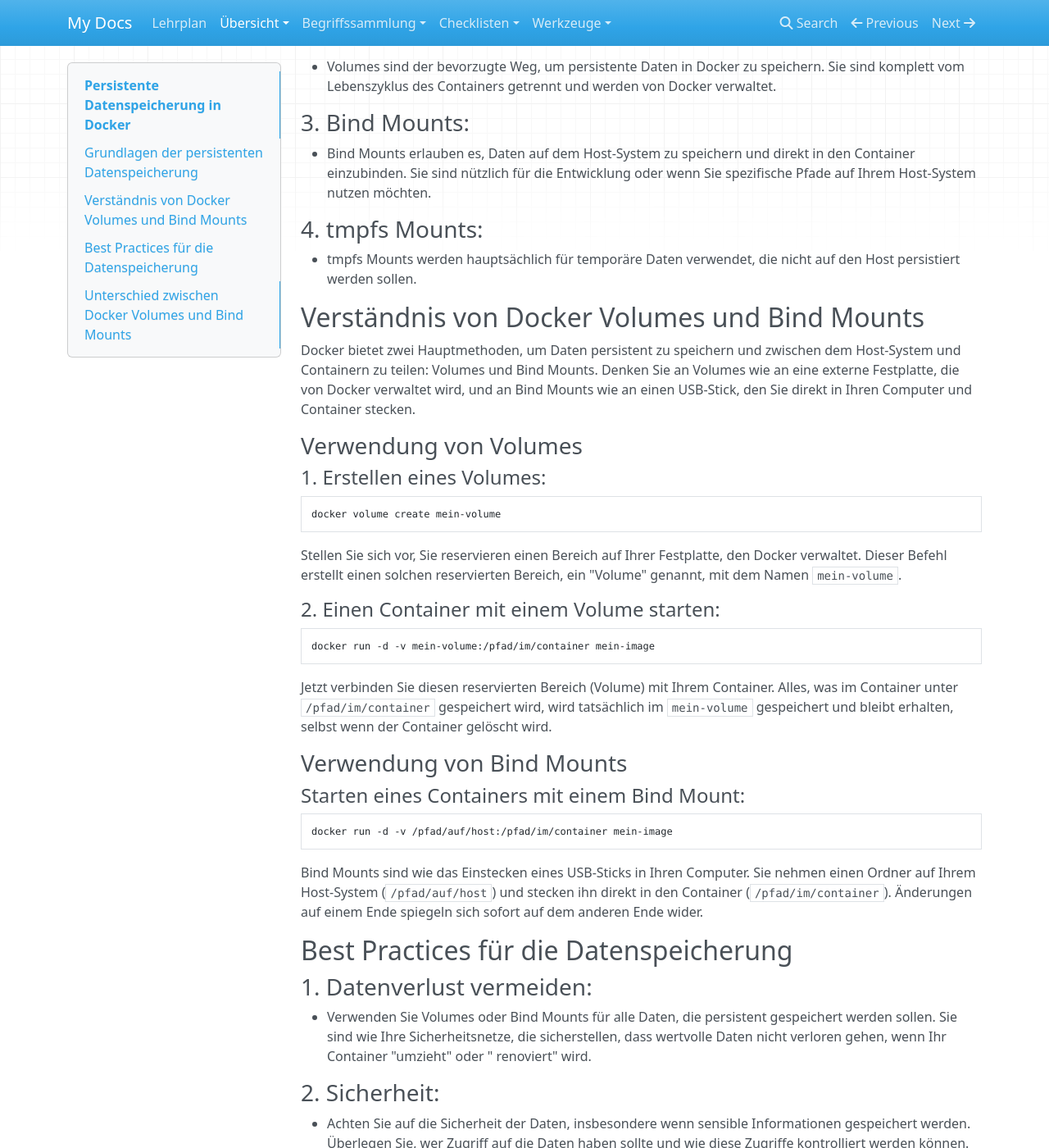
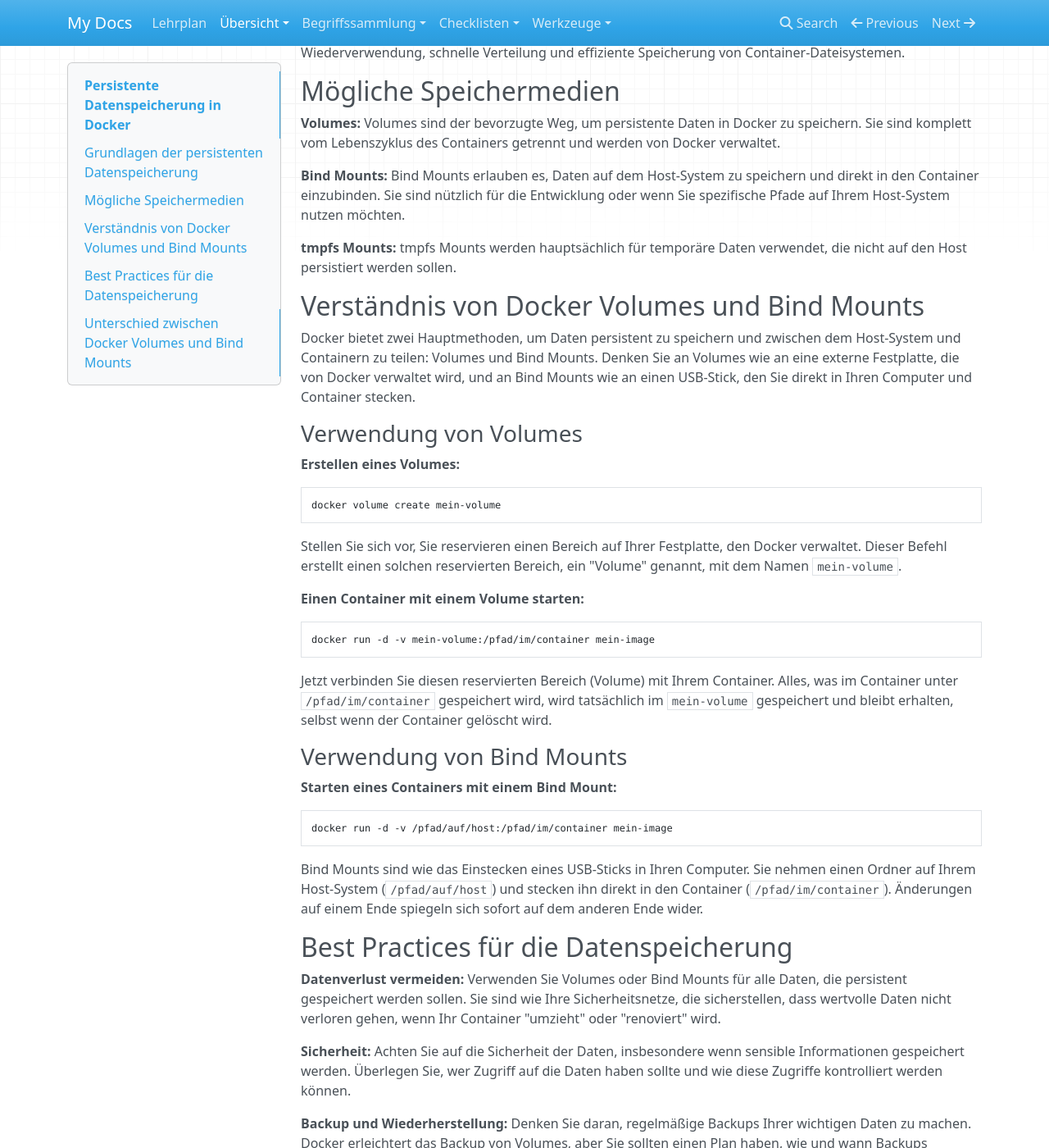
Before and after one commit to kevinsuelzle/Python_Wiki, an MkDocs documentation site: the page built from docs/lehrplan/docker/wo_und_wie_docker_container_daten_speichern.md, in a window 1280 px wide and 1400 px high, scrolled down 1574 px. Shown: the whole window at 82% size. Built offline with MkDocs 1.6.1, drawn with Linux system fonts in a browser that asks for light colours; nearby versions of some CDN libraries; some of the changed text lies outside the part shown.

Commit message:
added stuff bei daten speichern

````diff
--- a/docs/lehrplan/docker/wo_und_wie_docker_container_daten_speichern.md
+++ b/docs/lehrplan/docker/wo_und_wie_docker_container_daten_speichern.md
@@ -6,7 +6,7 @@ Datenspeicherung in Docker und wie sie effektiv genutzt werden können.
 
 ## Grundlagen der persistenten Datenspeicherung
 
-### 1. **Container-Dateisystem:**
+### Container-Dateisystem:
 
 - Standardmäßig speichert jeder Docker-Container Daten in einem schreibbaren Layer, der über dem Image-Dateisystem
   liegt. Diese Daten gehen verloren, wenn der Container gelöscht wird.
@@ -70,19 +72,18 @@ Effizienz und Integrität, indem sichergestellt wird, dass jeder Layer eindeutig
 Bausteine von Docker-Images und ermöglichen die Wiederverwendung, schnelle Verteilung und effiziente Speicherung von
 Container-Dateisystemen.
 
-### 2. **Volumes:**
+## Mögliche Speichermedien
 
-- Volumes sind der bevorzugte Weg, um persistente Daten in Docker zu speichern. Sie sind komplett vom Lebenszyklus
-  des Containers getrennt und werden von Docker verwaltet.
+**Volumes:**
+Volumes sind der bevorzugte Weg, um persistente Daten in Docker zu speichern. Sie sind komplett vom Lebenszyklus
+des Containers getrennt und werden von Docker verwaltet.
 
-### 3. **Bind Mounts:**
+**Bind Mounts:**
+Bind Mounts erlauben es, Daten auf dem Host-System zu speichern und direkt in den Container einzubinden. Sie sind
+nützlich für die Entwicklung oder wenn Sie spezifische Pfade auf Ihrem Host-System nutzen möchten.
 
-- Bind Mounts erlauben es, Daten auf dem Host-System zu speichern und direkt in den Container einzubinden. Sie sind
-  nützlich für die Entwicklung oder wenn Sie spezifische Pfade auf Ihrem Host-System nutzen möchten.
-
-### 4. **tmpfs Mounts:**
-
-- tmpfs Mounts werden hauptsächlich für temporäre Daten verwendet, die nicht auf den Host persistiert werden sollen.
+**tmpfs Mounts:**
+tmpfs Mounts werden hauptsächlich für temporäre Daten verwendet, die nicht auf den Host persistiert werden sollen.
 
 ## Verständnis von Docker Volumes und Bind Mounts
 
@@ -91,18 +92,14 @@ teilen: Volumes und Bind Mounts. Denken Sie an Volumes wie an eine externe Festp
 und an Bind Mounts wie an einen USB-Stick, den Sie direkt in Ihren Computer und Container stecken.
 
 ### Verwendung von Volumes
-
-#### 1. **Erstellen eines Volumes:**
-
+**Erstellen eines Volumes:**
 ```bash
 docker volume create mein-volume
 ```
-
 Stellen Sie sich vor, Sie reservieren einen Bereich auf Ihrer Festplatte, den Docker verwaltet. Dieser Befehl erstellt
 einen solchen reservierten Bereich, ein "Volume" genannt, mit dem Namen `mein-volume`.
 
-#### 2. **Einen Container mit einem Volume starten:**
-
+**Einen Container mit einem Volume starten:**
 ```bash
 docker run -d -v mein-volume:/pfad/im/container mein-image
 ```
@@ -112,58 +109,55 @@ unter `/pfad/im/container` gespeichert wird, wird tatsächlich im `mein-volume`
 wenn der Container gelöscht wird.
 
 ### Verwendung von Bind Mounts
-
-#### **Starten eines Containers mit einem Bind Mount:**
-
+**Starten eines Containers mit einem Bind Mount:**
 ```bash
 docker run -d -v /pfad/auf/host:/pfad/im/container mein-image
 ```
-
 Bind Mounts sind wie das Einstecken eines USB-Sticks in Ihren Computer. Sie nehmen einen Ordner auf Ihrem
 Host-System (`/pfad/auf/host`) und stecken ihn direkt in den Container (`/pfad/im/container`). Änderungen auf einem Ende
 spiegeln sich sofort auf dem anderen Ende wider.
 
 ## Best Practices für die Datenspeicherung
 
-### 1. **Datenverlust vermeiden:**
+**Datenverlust vermeiden:**
+Verwenden Sie Volumes oder Bind Mounts für alle Daten, die persistent gespeichert werden sollen. Sie sind wie Ihre
+Sicherheitsnetze, die sicherstellen, dass wertvolle Daten nicht verloren gehen, wenn Ihr Container "umzieht" oder
+"renoviert" wird.
 
-- Verwenden Sie Volumes oder Bind Mounts für alle Daten, die persistent gespeichert werden sollen. Sie sind wie Ihre
-  Sicherheitsnetze, die sicherstellen, dass wertvolle Daten nicht verloren gehen, wenn Ihr Container "umzieht" oder "
-  renoviert" wird.
+**Sicherheit:**
+Achten Sie auf die Sicherheit der Daten, insbesondere wenn sensible Informationen gespeichert werden. Überlegen Sie,
+wer Zugriff auf die Daten haben sollte und wie diese Zugriffe kontrolliert werden können.
 
-### 2. **Sicherheit:**
+**Backup und Wiederherstellung:**
+Denken Sie daran, regelmäßige Backups Ihrer wichtigen Daten zu machen. Docker erleichtert das Backup von Volumes, aber
+Sie sollten einen Plan haben, wie und wann Backups durchgeführt werden.
 
-- Achten Sie auf die Sicherheit der Daten, insbesondere wenn sensible Informationen gespeichert werden. Überlegen Sie,
-  wer Zugriff auf die Daten haben sollte und wie diese Zugriffe kontrolliert werden können.
-
-### 3. **Backup und Wiederherstellung:**
-
-- Denken Sie daran, regelmäßige Backups Ihrer wichtigen Daten zu machen. Docker erleichtert das Backup von Volumes, aber
-  Sie sollten einen Plan haben, wie und wann Backups durchgeführt werden.
-
-### 4. **Volume-Management:**
-
-- Überwachen und verwalten Sie Ihre Volumes regelmäßig. Stellen Sie sicher, dass sie wie erwartet funktionieren und
-  nicht unnötig Speicherplatz auf Ihrem System belegen.
+**Volume-Management:**
+Überwachen und verwalten Sie Ihre Volumes regelmäßig. Stellen Sie sicher, dass sie wie erwartet funktionieren und
+nicht unnötig Speicherplatz auf Ihrem System belegen.
 
 ## Unterschied zwischen Docker Volumes und Bind Mounts
 
 ### Docker Volumes
 
-- **Verwaltung durch Docker:** Docker kümmert sich um die Speicherung und Verwaltung. Sie müssen sich nicht um den
-  genauen Speicherort oder die Details kümmern.
-- **Isolation vom Host-System:** Volumes sind vom Host-System isoliert, was bedeutet, dass sie eine klare Trennung
-  zwischen Host und Container-Daten bieten.
-- **Verwendung im Container:** Volumes werden an einen spezifischen Pfad im Container gemountet und verhalten sich wie
-  ein Teil des Containers, obwohl sie außerhalb davon verwaltet werden.
+**Verwaltung durch Docker:** Docker kümmert sich um die Speicherung und Verwaltung. Sie müssen sich nicht um den
+genauen Speicherort oder die Details kümmern.
+
+**Isolation vom Host-System:** Volumes sind vom Host-System isoliert, was bedeutet, dass sie eine klare Trennung
+zwischen Host und Container-Daten bieten.
+
+**Verwendung im Container:** Volumes werden an einen spezifischen Pfad im Container gemountet und verhalten sich wie
+ein Teil des Containers, obwohl sie außerhalb davon verwaltet werden.
 
 ### Bind Mounts
 
-- **Direkte Zuordnung zum Host-Dateisystem:** Bind Mounts sind direkt mit dem Host-Dateisystem verbunden. Sie wählen
-  einen Ordner auf Ihrem Host und machen ihn direkt im Container verfügbar.
-- **Keine Verwaltung durch Docker:** Sie haben die volle Kontrolle und Verantwortung für den Pfad und die Daten.
-- **Verwendung im Container:** Der Container kann direkt auf den Pfad zugreifen und Änderungen werden sofort
-  reflektiert.
+**Direkte Zuordnung zum Host-Dateisystem:** Bind Mounts sind direkt mit dem Host-Dateisystem verbunden. Sie wählen
+einen Ordner auf Ihrem Host und machen ihn direkt im Container verfügbar.
+
+**Keine Verwaltung durch Docker:** Sie haben die volle Kontrolle und Verantwortung für den Pfad und die Daten.
+
+**Verwendung im Container:** Der Container kann direkt auf den Pfad zugreifen und Änderungen werden sofort
+reflektiert.
 
 ### Zusammenfassung
 
````
Also changed, not shown: other parts of docs/lehrplan/docker/wo_und_wie_docker_container_daten_speichern.md (+2 -0 lines), docs/lehrplan/docker/kommunikation_zwischen_und_mit_docker_containern.md (+2 -2 lines).
